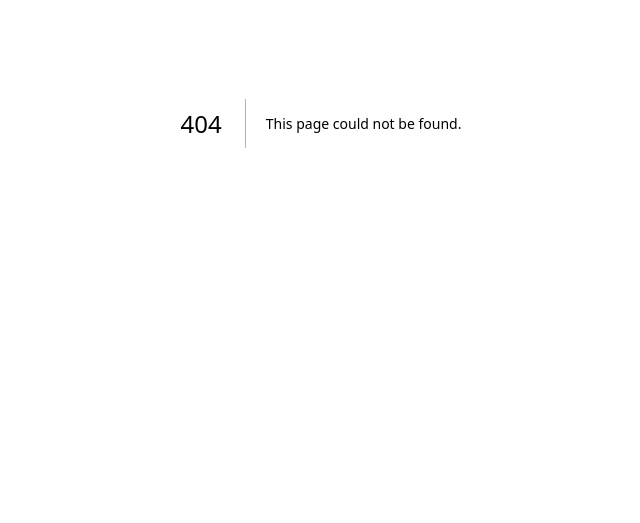
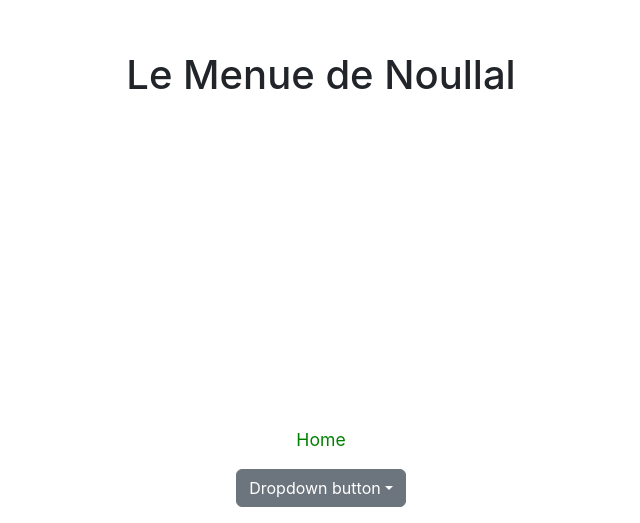
Before and after one commit to Sadjowora/doctorat.sjpeg, a Next.js app: page /components/barreMenue in a window 1280 px wide. Before the commit this address had no page. Shown: the part 277-800 px from the top of the page, without its empty margins (319-959 px from the left). Built offline with nearby package versions, Linux system fonts and the light colour scheme.

Commit message:
Ceci est le premier commit sur ce projet. L'environnement est en place les dependances de depart sont là, il ya plus qu'a commencer..

```diff
--- a/package.json
+++ b/package.json
@@ -6,6 +6,7 @@
     "start": "next start"
   },
   "dependencies": {
+    "bootstrap": "^5.2.3",
     "next": "latest",
     "react": "18.2.0",
     "react-dom": "18.2.0"
--- /dev/null
+++ b/pages/_app.js
@@ -0,0 +1,17 @@
+import 'bootstrap/dist/css/bootstrap.css';
+import '../styles/globals.css'
+import Head from 'next/head';
+import { useEffect } from 'react';
+
+export default function App({ Component, pageProps }) {
+
+  useEffect(() => {
+    import("bootstrap/dist/js/bootstrap");
+   }, []);
+return (<>
+         <Head>
+            <meta name="viewport" content="width=device-width, initial-scale=1" />
+         </Head>
+         <Component {...pageProps} />
+       </> );
+ }
--- /dev/null
+++ b/pages/components/barreMenue.js
@@ -0,0 +1,57 @@
+import Head from 'next/head';
+import styles from '../../styles/Menue.module.css';
+import Link from 'next/link';
+
+export default function Menue (){
+
+return (
+    <div className={styles.container}>
+        <Head>
+           <title> Noullal </title>
+        </Head>
+        <main>
+          <h1 className={styles.title}> Le Menue de Noullal </h1>
+        </main>
+        <Link href="/" className={styles.liens}> Home </Link>
+        <div className="dropdown m-3">
+            <button
+              className="btn btn-secondary dropdown-toggle"
+              type="button"
+              data-bs-toggle="dropdown"
+              id="dropdownMenuButton1"
+              aria-expanded="false"
+            >
+              Dropdown button
+            </button>
+            <ul className="dropdown-menu" aria-labelledby="dropdownMenuButton1">
+              <li>
+                <a className="dropdown-item" href="#">
+                  Option 1
+                </a>
+              </li>
+              <li>
+                <a className="dropdown-item" href="#">
+                  Option 2
+                </a>
+              </li>
+              <li>
+                <a className="dropdown-item" href="#">
+                  Option 3
+                </a>
+              </li>
+            </ul>
+          </div>
+        <style jsx>{`
+          main {
+            padding: 5rem 0;
+            flex: 1;
+            display: flex;
+            flex-direction: column;
+            justify-content: center;
+            align-items: center;
+             }
+        `} </style>
+     </div>
+
+  )
+}
--- a/pages/index.js
+++ b/pages/index.js
@@ -1,5 +1,6 @@
 import Head from 'next/head';
 import styles from '../styles/Home.module.css';
+import Link from 'next/link';
 
 export default function Home() {
   return (
@@ -11,7 +12,7 @@ export default function Home() {
 
       <main>
         <h1 className={styles.title}>
-          Welcome to <a href="https://nextjs.org">Next.js!</a>
+          Welcome to <Link href="/components/barreMenue">Noullal</Link>
         </h1>
 
         <p className={styles.description}>
--- a/styles/Home.module.css
+++ b/styles/Home.module.css
@@ -32,7 +32,6 @@
 .description {
   text-align: center;
 }
-
 
 .description {
   line-height: 1.5;
--- /dev/null
+++ b/styles/Menue.module.css
@@ -0,0 +1,23 @@
+.container {
+  min-height: 100vh;
+  padding: 0 0.5rem;
+  display: flex;
+  flex-direction: column;
+  justify-content: center;
+  align-items: center;
+}
+
+.title a {
+  color: #0070f3;
+  text-decoration: none;
+}
+
+.title a:hover,
+.title a:focus,
+.title a:active {
+  text-decoration: underline;
+}
+.liens { color: green;
+  text-decoration: none;
+  font-size: 1.1em;
+}
```
Also changed, not shown: 1 other file (tests, documents, lock files or other folders).
